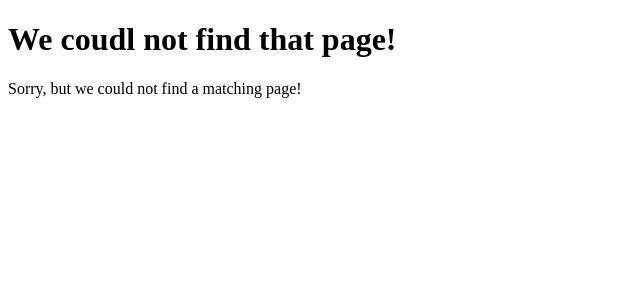
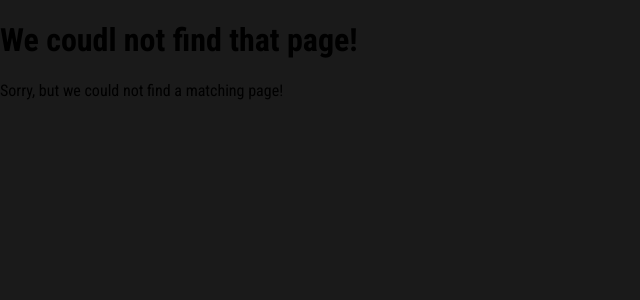
Before and after one commit to moktan456/mypage, a Django app: template myPage/templates/404.html in a window 1280 px wide. Shown: the top 300 px of the page, without its empty margins (0-640 px from the left). Run offline with Django 3.2, Linux system fonts and the light colour scheme; the template is opened without the code that fills it, so the values that code supplies are empty.

Commit message:
Files updated

```diff
--- /dev/null
+++ b/myPage/static/styles.css
@@ -0,0 +1,10 @@
+@import url('https://fonts.googleapis.com/css2?family=Roboto+Condensed:wght@400;700&display=swap');
+
+html {
+  font-family: 'Roboto Condensed', sans-serif;
+}
+
+body {
+  margin: 0;
+  background-color: #1a1a1a;
+}
--- a/myPage/templates/base.html
+++ b/myPage/templates/base.html
@@ -1,10 +1,14 @@
+{% load static %}
 <!DOCTYPE html>
 <html lang="en">
   <head>
     <meta charset="UTF-8" />
     <meta name="viewport" content="width=device-width, initial-scale=1.0" />
     <title>{%block page_title%}{% endblock %}</title>
-    {% block css_files %}{% endblock css_files %}
+    <link rel="stylesheet" href="{% static 'styles.css'%}">
+    {% block css_files %}
+
+    {% endblock css_files %}
   </head>
   <body>
     {% block content %}{% endblock %}
```
Also changed, not shown: myPage/settings.py (+7 -0 lines).
